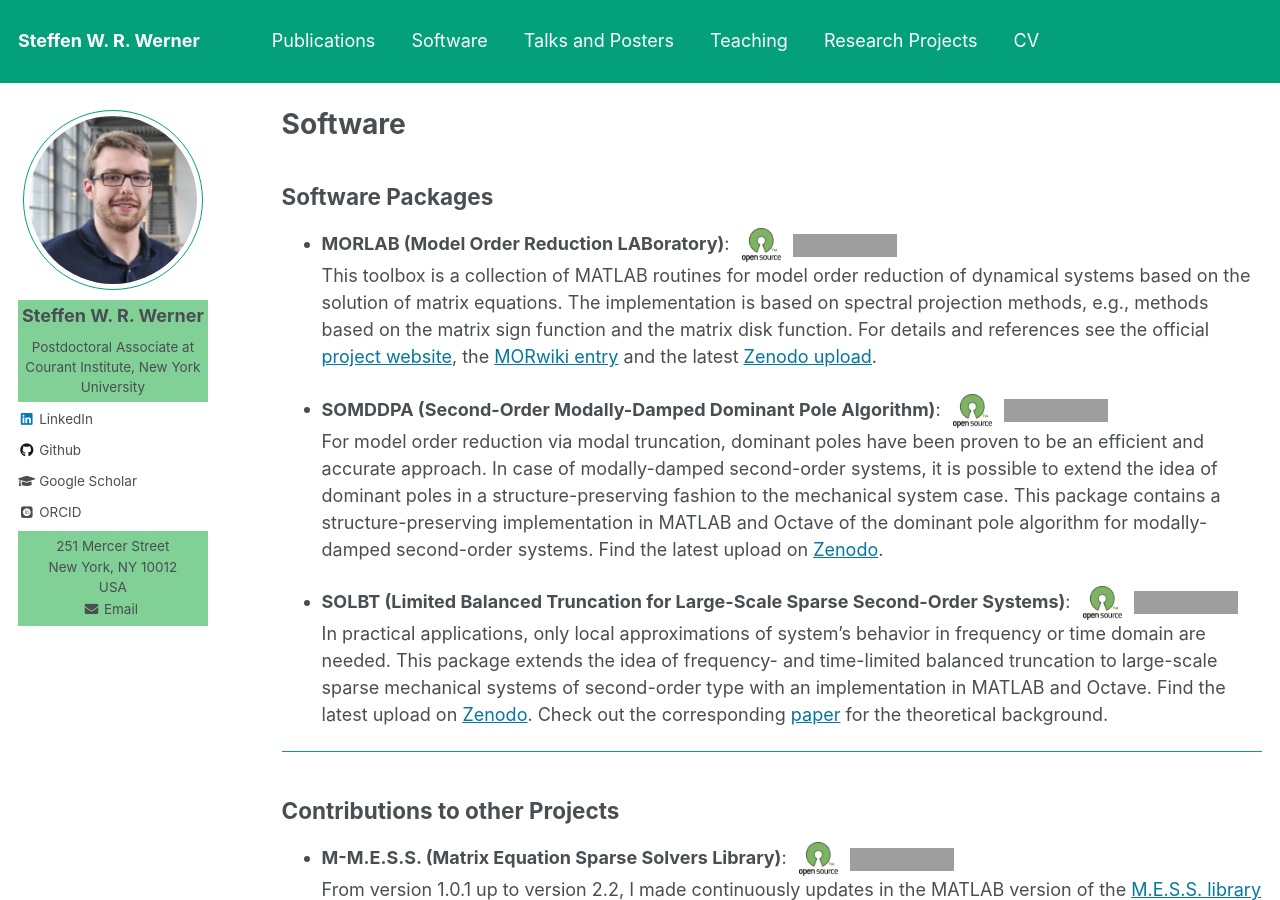
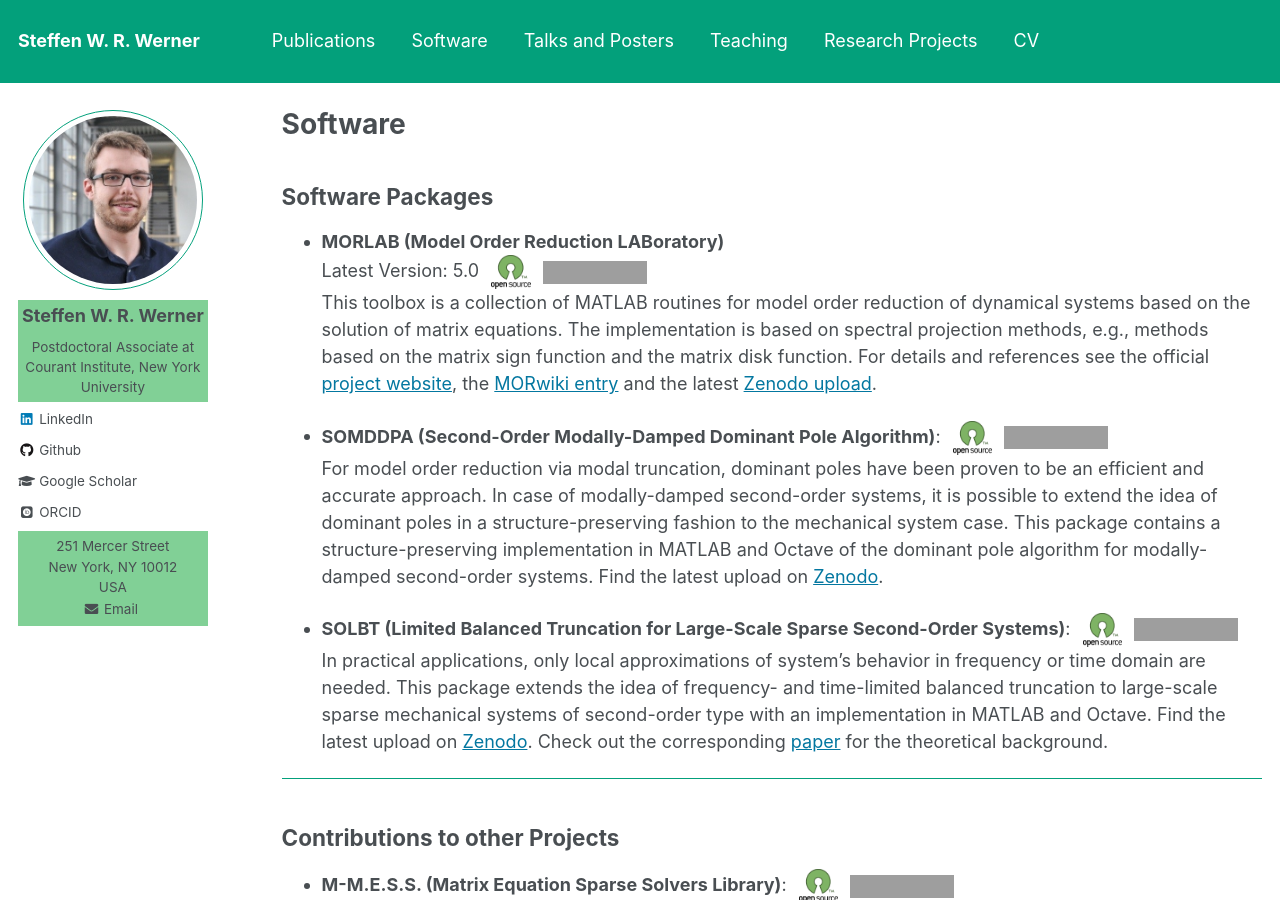
Before and after one commit to ninsteve/ninsteve.github.io, a Jekyll site: the page built from _pages/software.md, in a window 1280 px wide and 900 px high, cut to the strip 0-900 px from the top of the window. Built offline with Jekyll 4.4.1, drawn with Linux system fonts in a browser that asks for light colours; nearby versions of some CDN libraries; some web fonts are replaced; formulas are drawn with MathJax 3; grey boxes are pictures that could not be loaded.

Commit message:
Testing new structure on software page.

```diff
--- a/_pages/software.md
+++ b/_pages/software.md
@@ -13,7 +13,8 @@ author_profile: true
 
 ## Software Packages ##
 
-* **MORLAB (Model Order Reduction LABoratory)**:
+* **MORLAB (Model Order Reduction LABoratory)**<br/>
+  Latest Version: 5.0
   <a target ="_blank"
   href="https://en.wikipedia.org/wiki/Open-source_software">
   <img src="../images/open_source_symbol.png" alt="Open Source Software"
```
